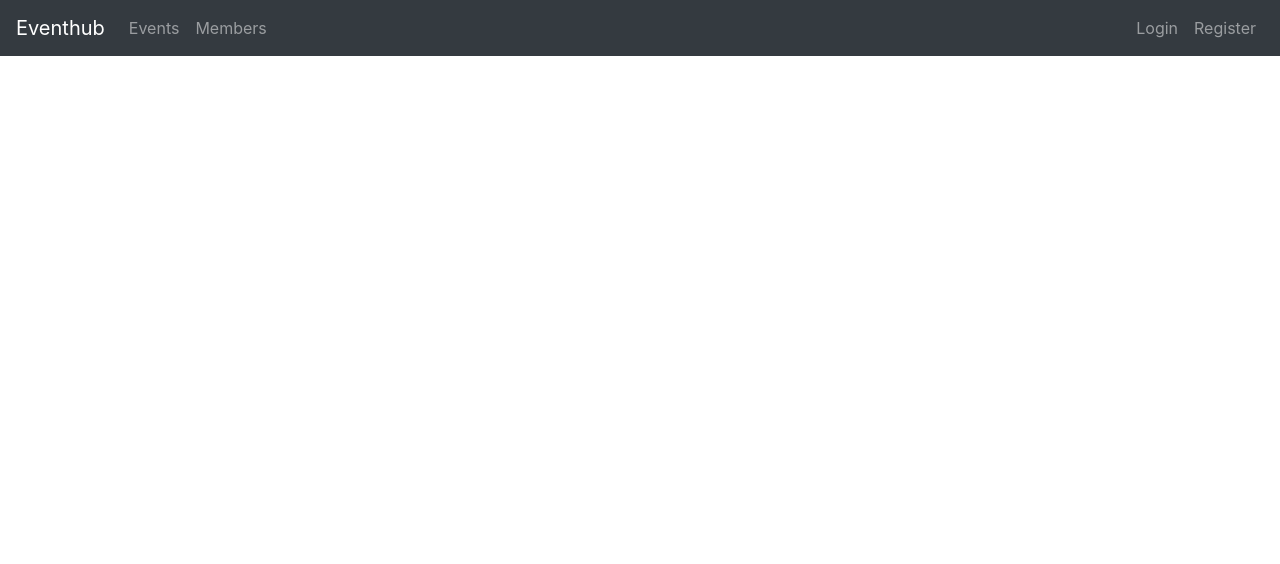
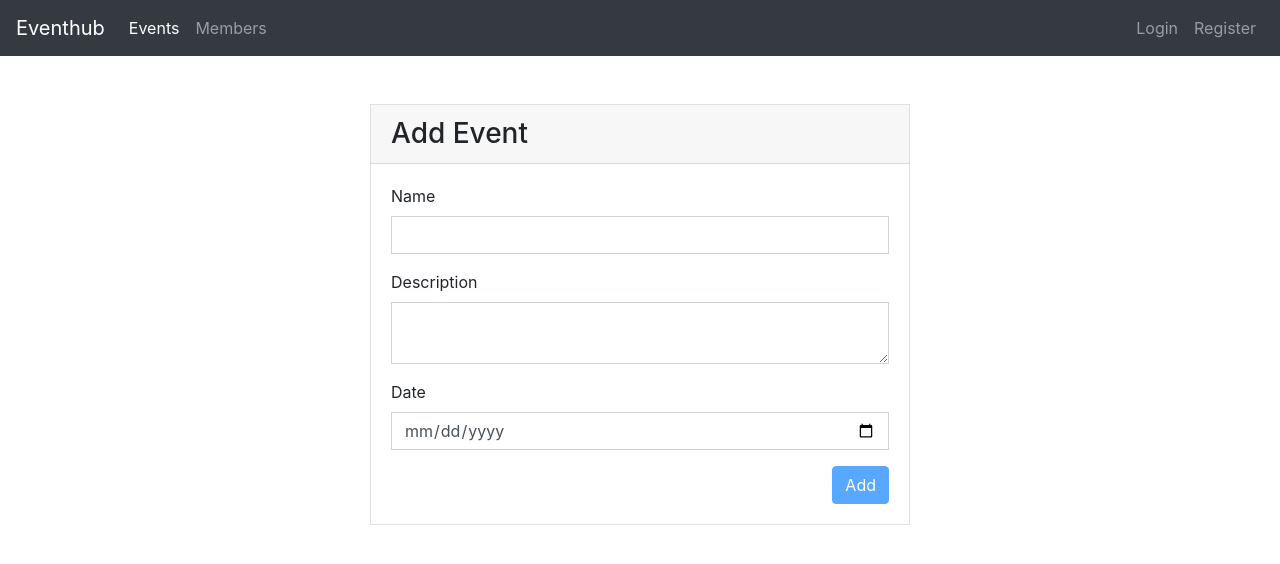
Before and after one commit to jamermaciej/events-app, an Angular app: page /events/add in a window 1280 px wide. Before the commit this address led to /. Shown: the top 564 px of the page. Built offline with nearby package versions, Linux system fonts and the light colour scheme.

Commit message:
add events feature

```diff
--- /dev/null
+++ b/src/app/add-event/add-event.component.html
@@ -0,0 +1,36 @@
+<div class="py-5">
+    <div class="row">
+      <div class="col-md-6 mx-auto">
+        <span class="anchor" id="fromAddEvent"></span>
+
+        <!-- form card add event -->
+        <div class="card rounded-0">
+          <div class="card-header">
+            <h3 class="mb-0">Add Event</h3>
+          </div>
+          <div class="card-body">
+            <form class="form" [formGroup]="eventForm" (ngSubmit)="addEvent()">
+              <div class="form-group">
+                <label for="name">Name</label>
+                <input type="text" name="name" formControlName="name" class="form-control rounded-0" id="name">
+              </div>
+              <div class="form-group">
+                <label for="description">Description</label>
+                <textarea type="password" name="description" formControlName="description" class="form-control rounded-0" id="description"></textarea>
+              </div>
+              <div class="from-group">
+                  <label for="date">Date</label>
+                  <input type="date" name="date" formControlName="date" class="form-control rounded-0" id="date">
+              </div>
+              <button class="btn btn-primary float-right mt-3" [disabled]="eventForm.invalid">Add</button>
+            </form>
+          </div>
+          <!--/card-block-->
+        </div>
+        <!-- /form card add event -->
+
+      </div>
+
+
+    </div>
+  </div>
--- /dev/null
+++ b/src/app/add-event/add-event.component.ts
@@ -0,0 +1,34 @@
+import { Router } from '@angular/router';
+import { EventService } from './../services/event.service';
+import { Component, OnInit } from '@angular/core';
+import { FormGroup, FormBuilder, Validators } from '@angular/forms';
+
+@Component({
+  selector: 'app-add-event',
+  templateUrl: './add-event.component.html',
+  styleUrls: ['./add-event.component.scss']
+})
+export class AddEventComponent implements OnInit {
+  eventForm: FormGroup;
+
+  constructor(private fb: FormBuilder, private eventService: EventService, private router: Router) { }
+
+  ngOnInit(): void {
+    this.eventForm = this.fb.group({
+      name: ['', Validators.required],
+      description: ['', Validators.required],
+      date: ['', Validators.required]
+    });
+  }
+
+  addEvent() {
+    this.eventService.addEvent(this.eventForm.value).subscribe(
+      res => {
+        console.log(res);
+        this.router.navigate(['/events']);
+      },
+      err => {
+        console.log(err);
+      });
+  }
+}
--- a/src/app/app-routing.module.ts
+++ b/src/app/app-routing.module.ts
@@ -1,3 +1,4 @@
+import { AddEventComponent } from './add-event/add-event.component';
 import { AuthGuard } from './guards/auth.guard';
 import { RegisterComponent } from './register/register.component';
 import { LoginComponent } from './login/login.component';
@@ -16,6 +17,10 @@ const routes: Routes = [
   {
     path: 'events',
     component: EventsComponent
+  },
+  {
+    path: 'events/add',
+    component: AddEventComponent
   },
   {
     path: 'special',
--- a/src/app/services/event.service.ts
+++ b/src/app/services/event.service.ts
@@ -16,4 +16,8 @@ export class EventService {
   getSpecialEvents() {
     return this.http.get<any>(`${this.apiUrl}/special`);
   }
+
+  addEvent(event) {
+    return this.http.post<any>(`${this.apiUrl}/events`, event);
+  }
 }
--- a/src/app/special-events/special-events.component.html
+++ b/src/app/special-events/special-events.component.html
@@ -1,3 +1,8 @@
+<div class="row justify-content-end mt-5">
+  <div class="col-auto">
+    <a class="btn btn-primary" routerLink="/events/add">Add event</a>
+  </div>
+</div>
 <div class="row mt-5">
     <div class="col-md-4 mb-3" *ngFor="let event of specialEvents">
       <div class="card text-center">
```
Also changed, not shown: src/app/app.module.ts (+6 -3 lines), src/app/add-event/add-event.component.scss (added), 1 other file (tests, documents, lock files or other folders).
